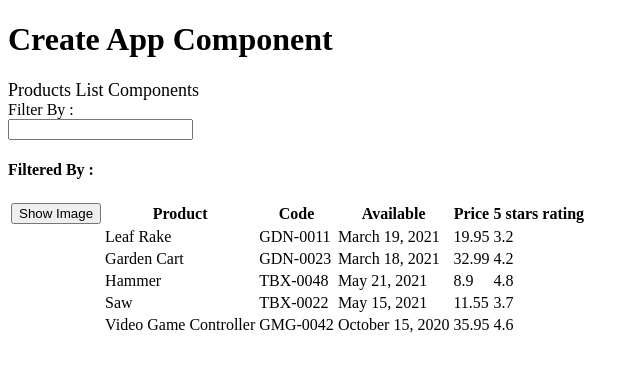
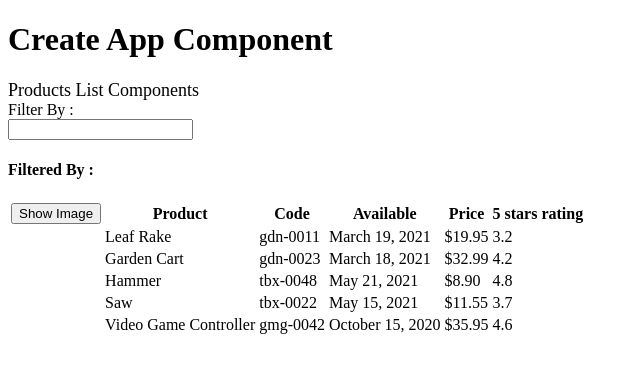
Before and after one commit to nhandinhto/TrainingAngular, an Angular app in the folder src/APM/: page / in a window 1280 px wide. Shown: the top 372 px of the page, without its empty margins (0-640 px from the left). Built offline with nearby package versions, Linux system fonts and the light colour scheme.

Commit message:
transform data with pipes

```diff
--- a/src/APM/src/app/products/products-list.component.html
+++ b/src/APM/src/app/products/products-list.component.html
@@ -40,10 +40,11 @@
                                     [style.margin.px] = "imageMargin"
                                     *ngIf = "showImage"/>
                         </td>
+                        <!-- use pipetype to display data with syntax |-->
                         <td>{{product.productName}}</td>
-                        <td>{{product.productCode}}</td>
+                        <td>{{product.productCode | lowercase}}</td>
                         <td>{{product.releaseDate}}</td>
-                        <td>{{product.price}}</td>
+                        <td>{{product.price | currency : 'USD' : 'symbol' : '1.2-2'}}</td>
                         <td>{{product.starRating}}</td>
                     </tr>
                 </tbody>
```
